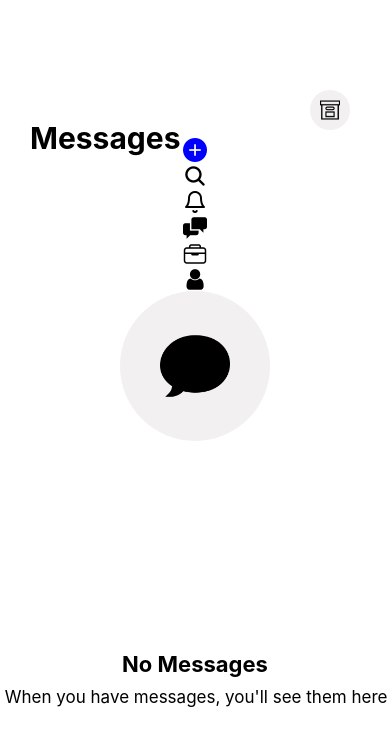
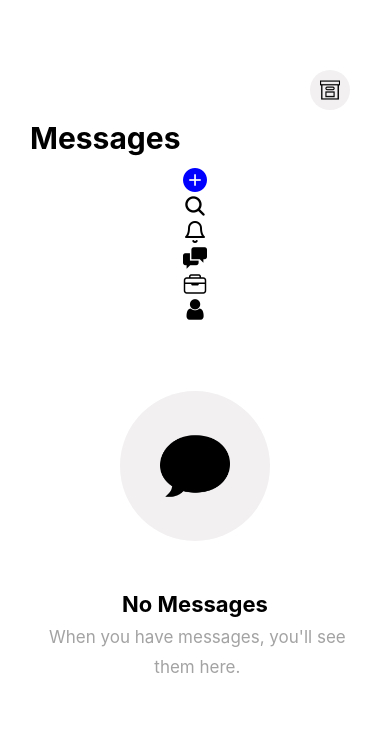
Before and after one commit to lloyd-saclot/expo-mod-lab, a React Native app: screen / in a window 390 px wide. Shown: the top 746 px of the page. Built offline with nearby package versions, Linux system fonts and the light colour scheme.

Commit message:
added icons with fixed middle

```diff
--- a/App.tsx
+++ b/App.tsx
@@ -11,7 +11,7 @@ export default function App() {
   return (
     <View style={styles.container}>
 
-      <TouchableOpacity>
+<TouchableOpacity>
         <View>
           <AntDesign name="pluscircle" size={24} color="blue" />
         </View>
@@ -56,14 +56,16 @@ export default function App() {
         </View>
       </TouchableOpacity>
 
-
-      <View style={styles.messageiconBackground}>
-          <Image source={messageImage} style={{ width: 70, height: 70 }} />
+      <View style={styles.messageiconImage}>
+        <View style={styles.messageiconBackground}>
+            <Image source={messageImage} style={{ width: 70, height: 70,}} />
+        </View>
       </View>
 
+
       <Text style={styles.middleTitle}>No Messages</Text>
-      <Text style={styles.middleText}> When you have messages, you'll see them here  </Text>
-
+      <Text style={styles.middleText}> When you have messages, you'll see</Text>
+      <Text style={styles.middleText}> them here.</Text>
 
       <Text></Text>
 
@@ -96,19 +98,20 @@ const styles = StyleSheet.create({
   middleTitle: {
     fontWeight: 'bold',
     fontSize: 22,
-    paddingTop: 210,
+    paddingTop: 50,
   },
 
   middleText: {
     paddingTop: 10,
     fontSize: 17,
+    color: '#a3a3a3',
   },
 
   iconButton: {
     position: 'absolute',
     top: 10,
     right: 10,
-    paddingTop: 80,
+    paddingTop: 60,
     paddingRight: 30,
   },
 
@@ -128,5 +131,9 @@ const styles = StyleSheet.create({
     height: 150,
     alignItems: 'center',
     justifyContent: 'center',
-  }
+  },
+
+  messageiconImage: {
+    paddingTop: 70,
+  },
 });
```
